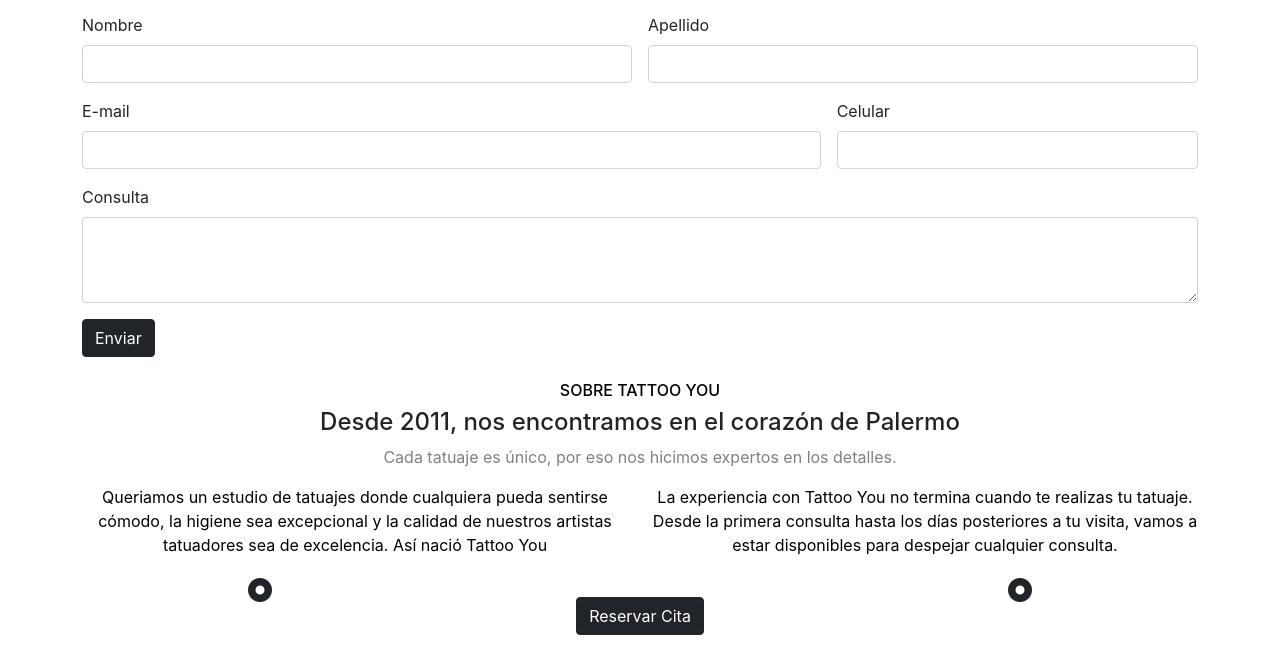
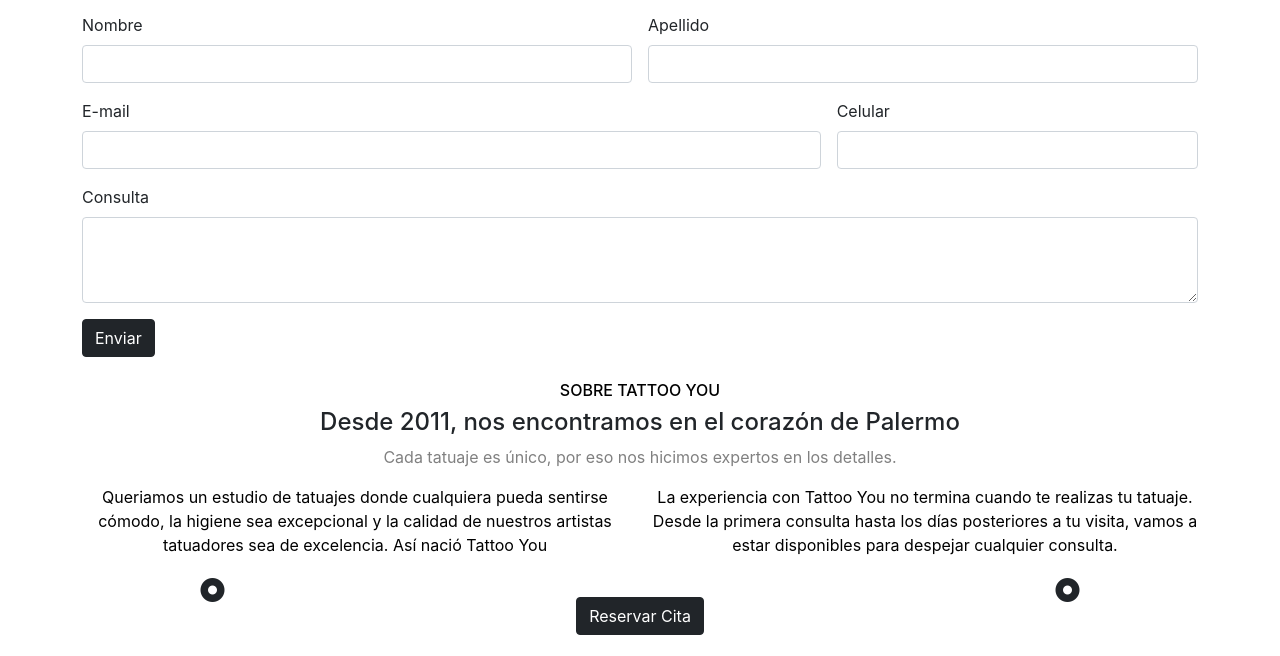
Before and after one commit to AshPuyos/Bootstrap, a website: page index.html in a window 1280 px wide. Shown: the part 2853-3509 px from the top of the page. Drawn offline with nearby package versions, Linux system fonts and the light colour scheme.

Commit message:
actualizacion

```diff
--- a/index.html
+++ b/index.html
@@ -305,16 +305,16 @@
                 la primera consulta hasta los días posteriores a tu visita, vamos a estar disponibles para despejar
                 cualquier consulta.</p>
             <!--2° Descripcion de nosotros-->
-            <div class="col-4 contenedor-mini-descripcion">
+            <div class="col-3 contenedor-mini-descripcion">
                 <p class="dibujo">
                     <i class="fas fa-dot-circle"></i>
                 </p>
             </div>
-            <div class="col-4 contenedor-mini-descripcion">
+            <div class="col-6 contenedor-mini-descripcion">
                 <button class="col-auto btn btn-dark text-white mx-auto my-4 text-capitalize"> <a href="#contacto"
                     class="text-decoration-none text-white">Reservar Cita</a></button>
             </div>
-            <div class="col-4 contenedor-mini-descripcion">
+            <div class="col-3 contenedor-mini-descripcion">
                 <p class="dibujo">
                     <i class="fas fa-dot-circle"></i>
                 </p>
```
